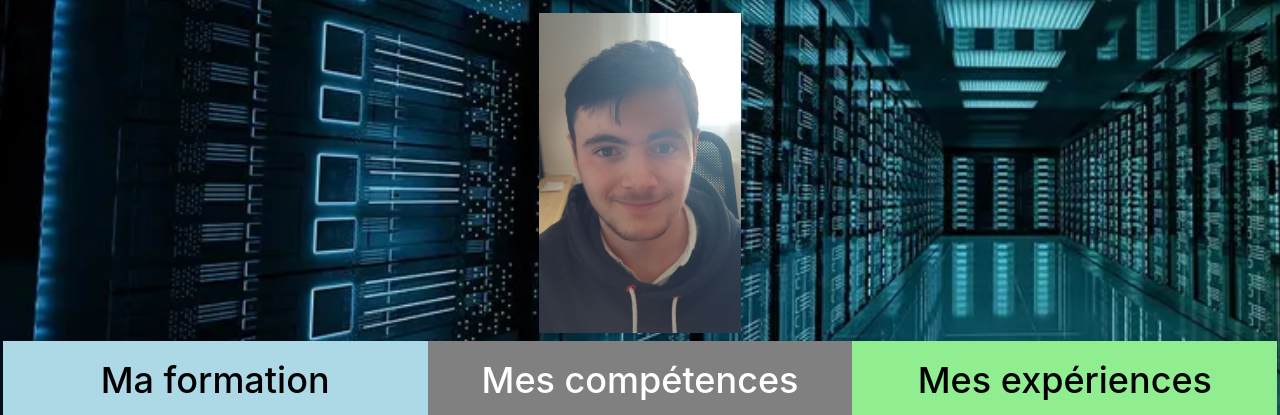
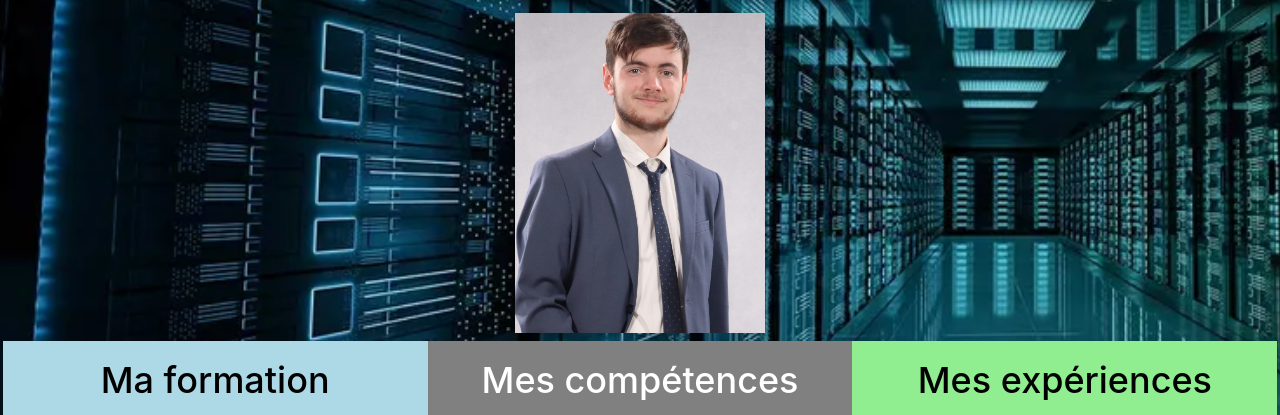
Before and after one commit to CorentinLAFORGUE/Portfolio, a plain HTML site: page index.html in a window 1280 px wide. Shown: the part 343-758 px from the top of the page. Drawn offline with nearby package versions, Linux system fonts and the light colour scheme.

Commit message:
Nouvelle photo de profil

```diff
--- a/index.html
+++ b/index.html
@@ -27,7 +27,7 @@
   <h1>Corentin LAFORGUE</h1>
   <h2 id="sous-titre_index">1ère année de BUT Informatique</h2>
 
-  <img src="./img/portrait.jpg" alt="portrait" id="portrait">
+  <img src="./img/Photo_pro_ajustee.jpg" alt="portrait" id="portrait">
 
   <div class="row" id="descriptifs">
     <div class="col-md-4" id="p1">
```
